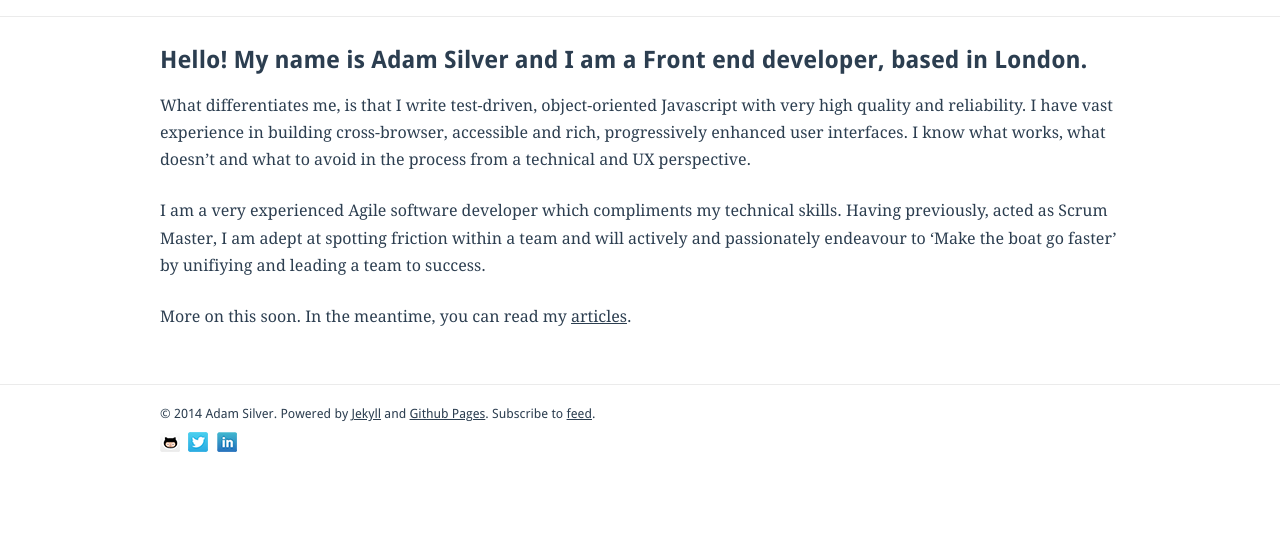
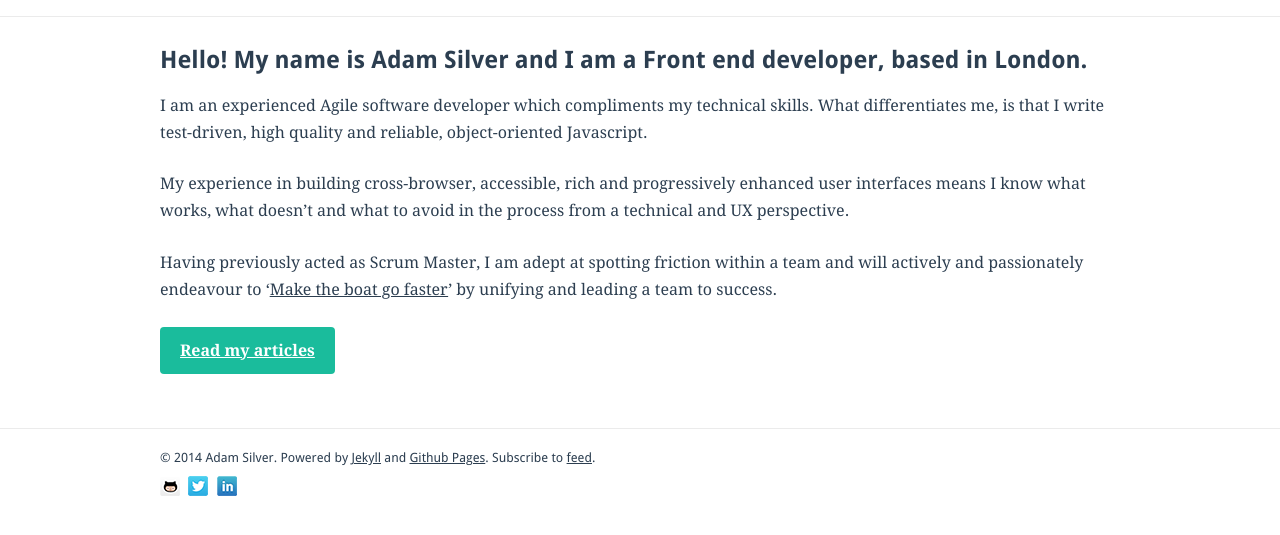
Before and after one commit to adamsilver/adamsilver.io-jekyll, a Jekyll site: the page built from index.md, in a window 1280 px wide, cut to the strip 146-681 px from the top of the page. Built offline with Jekyll 4.4.1, drawn with Linux system fonts in a browser that asks for light colours; Markdown is read by kramdown in place of the engine named in the settings.

Commit message:
button added, and text updated

```diff
--- a/css/main.css
+++ b/css/main.css
@@ -328,6 +328,20 @@ a:hover {
 	color: #2c3e50;
 }
 
+.readArticles {
+    display: inline-block;
+    border-radius: 4px;
+    background-color: #1abc9c;
+    padding: 10px 20px;
+    color: #fff;
+    font-weight: bold;
+}
+
+.readArticles:hover {
+    background-color: #1AAF8F;
+    color: #fff;
+}
+
 #pg-home #content {
 	padding-top: 15px;
 }
--- a/index.md
+++ b/index.md
@@ -5,14 +5,10 @@ id: home
 
 # Hello! My name is Adam Silver and I am a Front end developer, based in London.
 
-What differentiates me, is that I write test-driven, object-oriented Javascript with very high quality and reliability. I have vast experience in building cross-browser, accessible and rich, progressively enhanced user interfaces. I know what works, what doesn't and what to avoid in the process from a technical and UX perspective.
+I am an experienced Agile software developer which compliments my technical skills. What differentiates me, is that I write test-driven, high quality and reliable, object-oriented Javascript.
 
-I am a very experienced Agile software developer which compliments my technical skills. Having previously, acted as Scrum Master, I am adept at spotting friction within a team and will actively and passionately endeavour to 'Make the boat go faster' by unifiying and leading a team to success.
+My experience in building cross-browser, accessible, rich and progressively enhanced user interfaces means I know what works, what doesn't and what to avoid in the process from a technical and UX perspective.
 
-More on this soon. In the meantime, you can read my [articles](/articles/).
+Having previously acted as Scrum Master, I am adept at spotting friction within a team and will actively and passionately endeavour to '[Make the boat go faster](http://www.willitmaketheboatgofaster.com/)' by unifying and leading a team to success.
 
-<!-- a b c
-I am highly experienced in HTML, CSS and various ECMAScript implementations found in the browser and I will be sharing my experience and knowledge through various [articles](/articles/).
-
-Oh and of course these bits are required... [Github](http://www.github.com/adamsilver/), [LinkedIn](http://uk.linkedin.com/in/adambsilver/) and [Twitter](http://www.twitter.com/adambsilver).
--->
+<a class="readArticles" href="/articles/">Read my articles</a>
```
